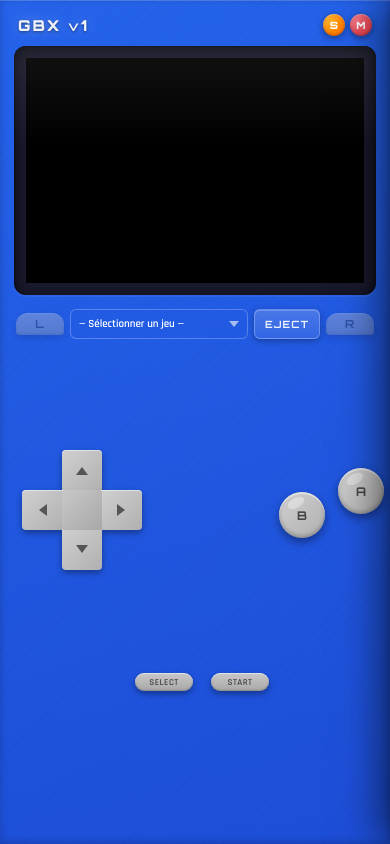
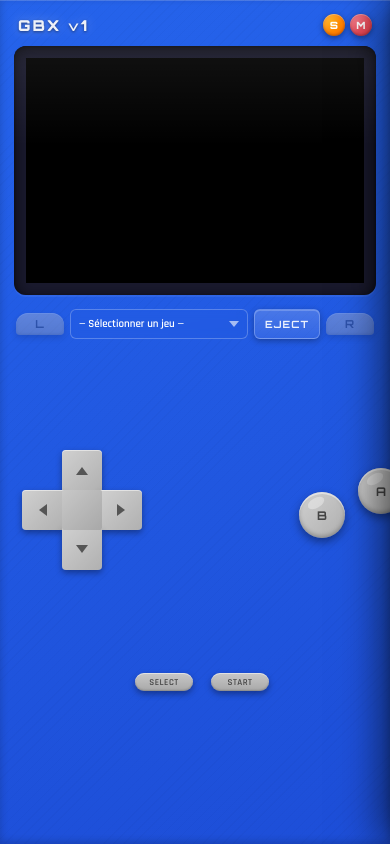
Before and after one commit to gbxemulator/Gbx, a plain HTML site: page index.html in a window 390 px wide. Drawn offline with nearby package versions, Linux system fonts and the light colour scheme; no server answers.

Commit message:
Update style.css

```diff
--- a/css/style.css
+++ b/css/style.css
@@ -1210,7 +1210,7 @@ select.form-input option { background: #0d1117; }
     #ab-buttons {
         width: 105px; height: 80px;
         margin-top: 105px;
-        margin-left: -15px;
+        margin-left: 5px;
     }
     #btn-b { bottom: 0; left: 0; }
     #btn-a { top: 10px; right: 0; }
```
